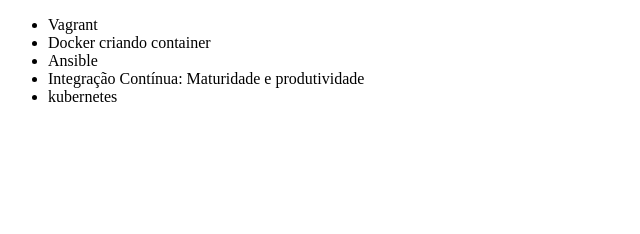
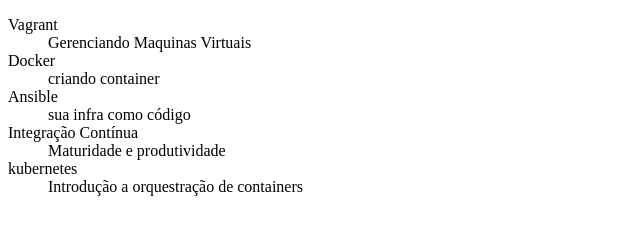
Before and after one commit to igorboas/aluragit, a plain HTML site: page index.html in a window 1280 px wide. Shown: the whole page, without its empty margins (0-640 px from the left). Drawn offline with Linux system fonts and the light colour scheme.

Commit message:
atualizando pagina com a do curso

```diff
--- a/index.html
+++ b/index.html
@@ -2,15 +2,26 @@
 <html lang="en">
 <head>
     <meta charset="UTF-8">
-    <title>Cursos da Alura - Devops</title>
+    <title>Lista de cursos do alura</title>
 </head>
 <body>
-    <ul>
-        <li>Vagrant</li>
-        <li>Docker criando container</li>
-        <li>Ansible</li>
-        <li>Integração Contínua: Maturidade e produtividade</li>
-        <li>kubernetes</li>
-    </ul>
+
+    <dl>
+        <dt>Vagrant</dt>
+        <dd>Gerenciando Maquinas Virtuais</dd>
+
+        <dt>Docker</dt>
+        <dd>criando container</dd>
+
+        <dt>Ansible</dt>
+        <dd>sua infra como código</dd>
+
+        <dt>Integração Contínua</dt>
+        <dd>Maturidade e produtividade</dd>
+
+        <dt>kubernetes</dt>
+        <dd>Introdução a orquestração de containers</dd>
+
+    </dl>
 </body>
 </html>
```
